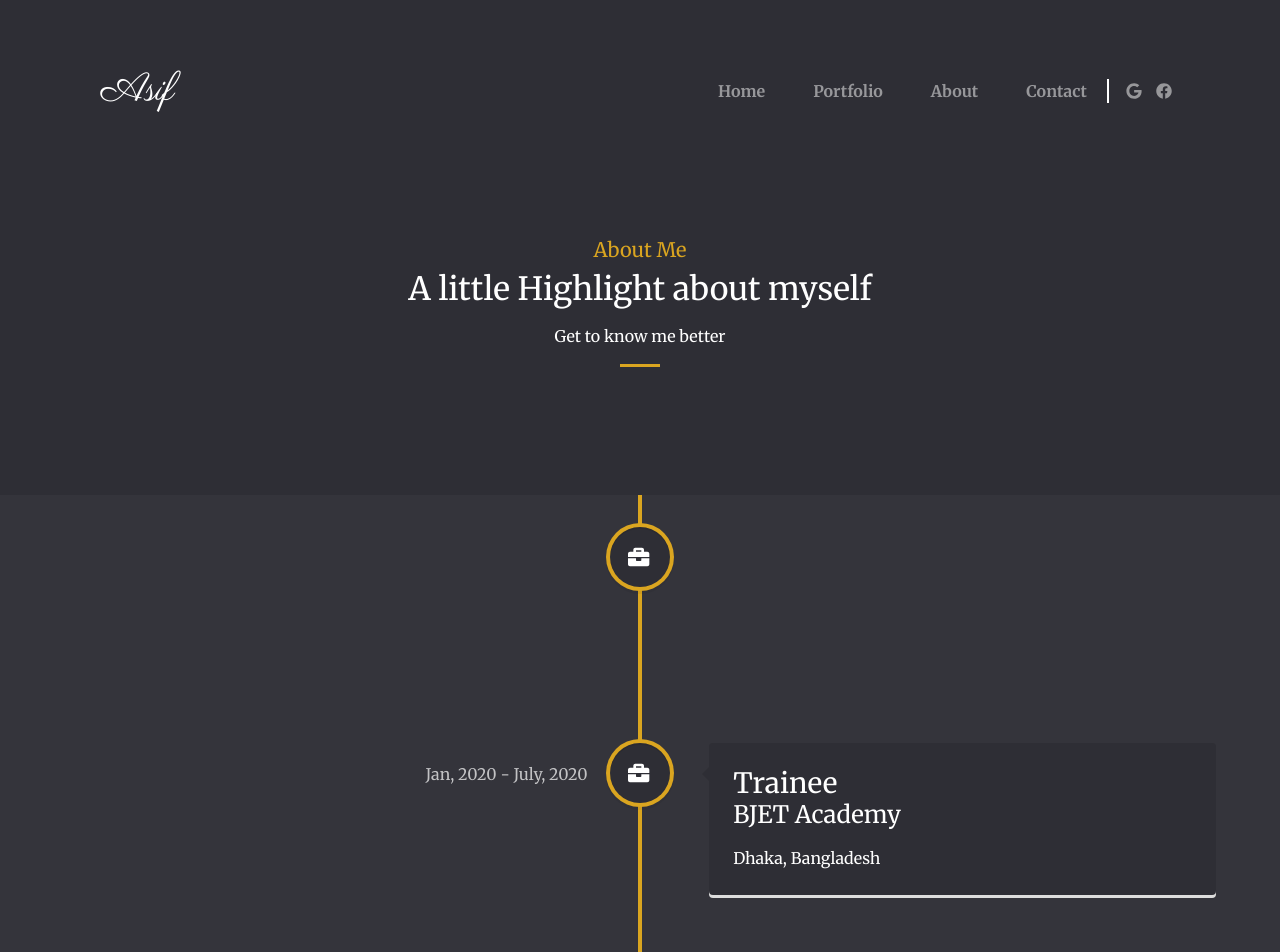
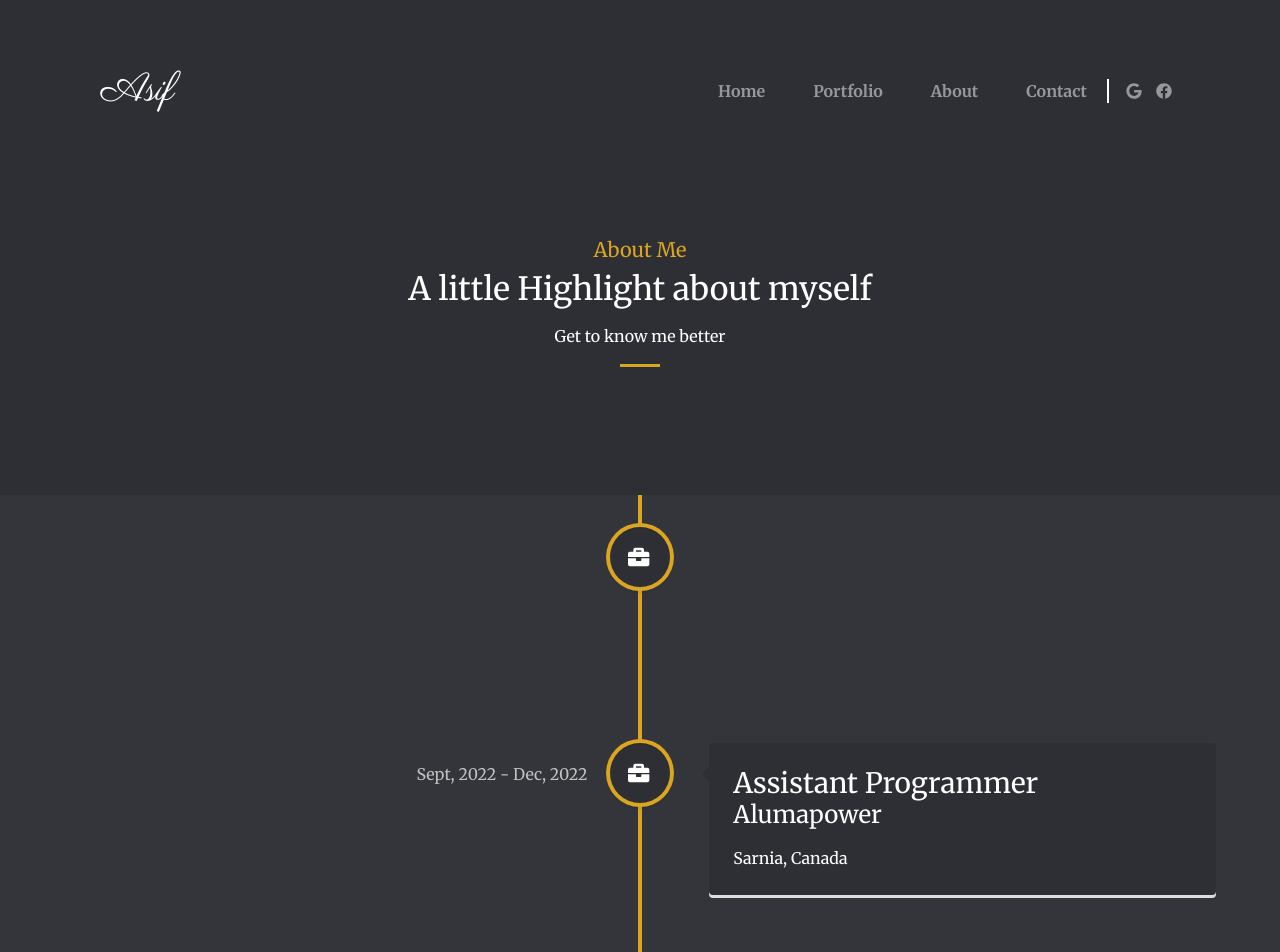
Before and after one commit to asiffmahmudd/asif-mahmud, a React (Create React App) app: page /about in a window 1280 px wide. Shown: the top 952 px of the page. Built offline with nearby package versions, Linux system fonts and the light colour scheme.

Commit message:
added experience

```diff
--- a/package.json
+++ b/package.json
@@ -20,7 +20,7 @@
     "react": "^17.0.2",
     "react-dom": "^17.0.2",
     "react-router-dom": "^5.2.0",
-    "react-scripts": "4.0.3",
+    "react-scripts": "^5.0.1",
     "react-typing-effect": "^2.0.5",
     "react-vertical-timeline-component": "^3.3.3",
     "react-wow": "^1.0.0",
--- a/src/components/About/Timeline/TimelineInfo.js
+++ b/src/components/About/Timeline/TimelineInfo.js
@@ -1,6 +1,22 @@
 import { faBriefcase, faGraduationCap  } from '@fortawesome/free-solid-svg-icons';
 
 const timelineInfo = [
+    {
+        title: "In-Store Service Agent",
+        subtitle: "Best Buy",
+        para: "Toronto, Canada",
+        class: "work",
+        date:"Oct, 2021 - Present",
+        icon: faBriefcase
+    },
+    {
+        title: "Assistant Programmer",
+        subtitle: "Alumapower",
+        para: "Sarnia, Canada",
+        class: "work",
+        date:"Sept, 2022 - Dec, 2022",
+        icon: faBriefcase
+    },
     {
         title: "Jr. Software Engineer",
         subtitle: "Workspace Infotech Limited",
```
Also changed, not shown: 2 other files (tests, documents, lock files or other folders).
